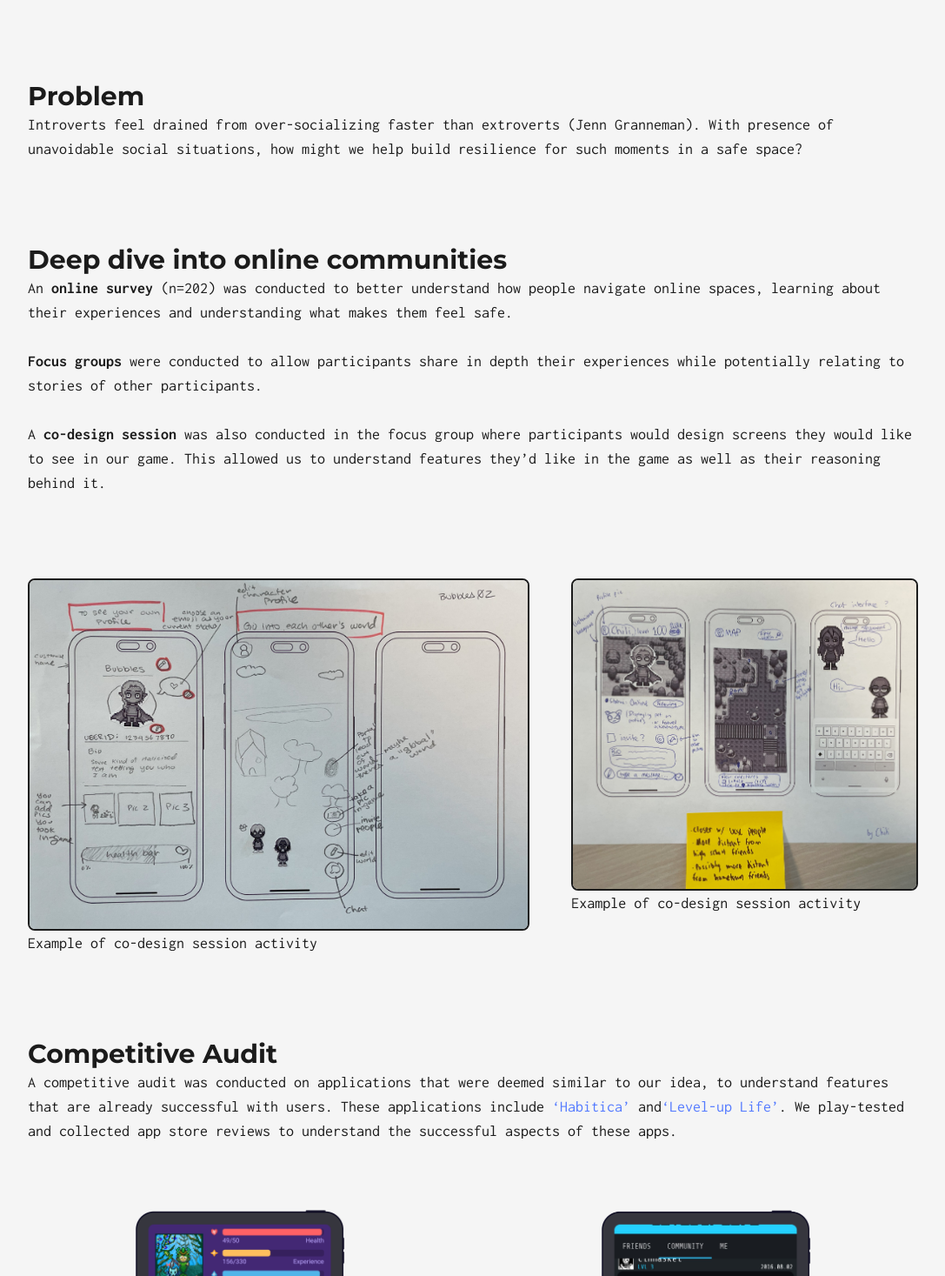
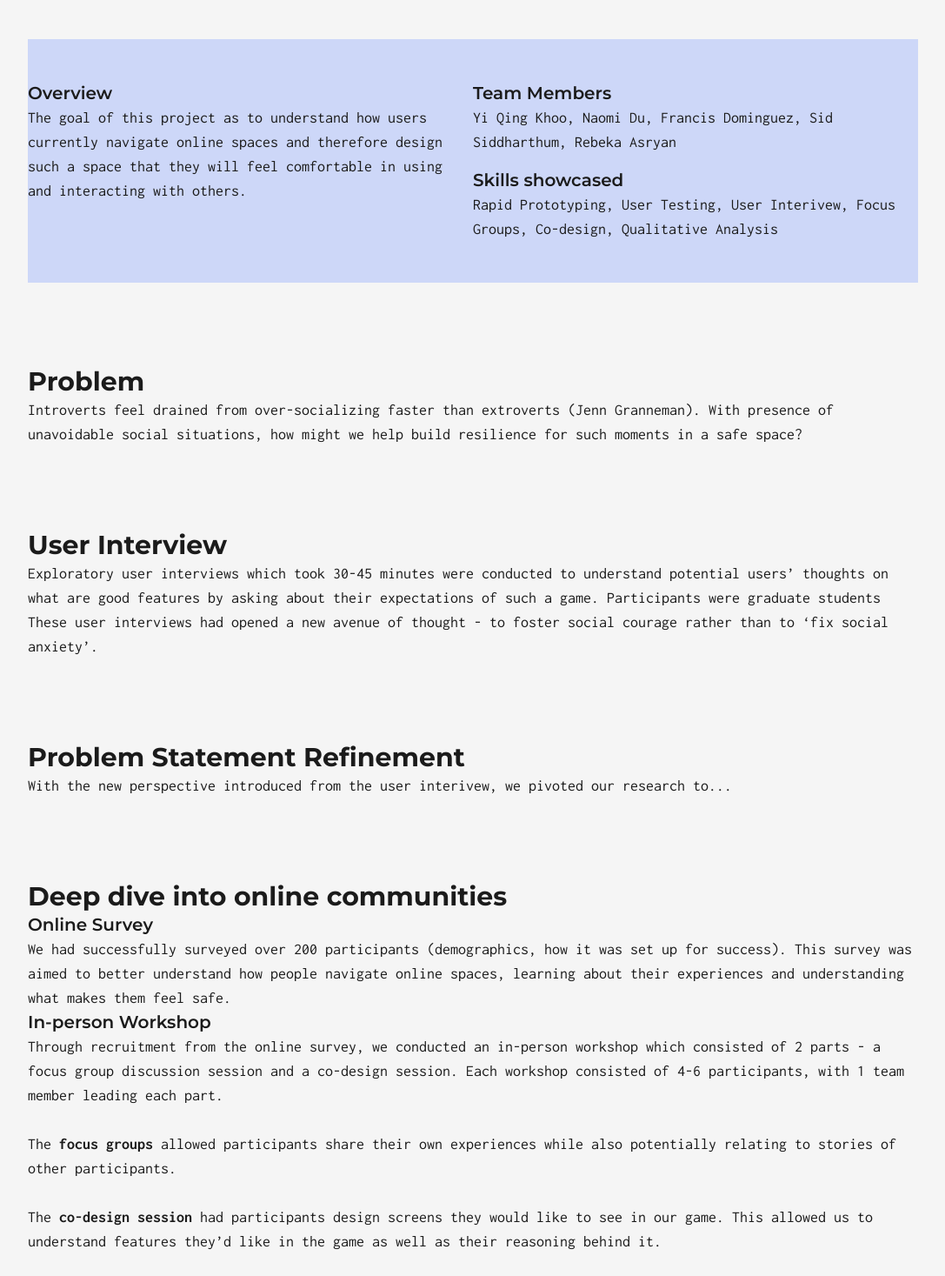
Before and after one commit to YiQingK/portfolio, a Next.js app: page /works/socialhero in a window 1280 px wide. Shown: the part 343-1810 px from the top of the page at 87% size, without its empty margins (96-1183 px from the left). Built offline with nearby package versions, Linux system fonts and the light colour scheme.

Commit message:
moved socialhero into 1, made some changes from feedback

```diff
--- a/src/components/Projects.js
+++ b/src/components/Projects.js
@@ -1,10 +1,6 @@
 import React from "react";
-import Head from "next/head";
-import Layout from "@/components/Layout";
-import AnimatedText from "@/components/AnimatedText";
 import Link from "next/link";
 import Image from "next/image";
-import { GithubIcon } from "@/components/Icons";
 import project1 from "../../public/images/work/h2games.jpg";
 import WSpic from "../../public/images/wspic.jpg";
 import socialheropic from "../../public/images/socialheropic.png";
@@ -150,11 +146,10 @@ const Projects = () => {
 	return (
 		<div className="grid grid-cols-12 gap-24 gap-y-24 xl:gap-x-16 lg:gap-x-8 md:gap-y-16 sm:gap-x-0">
 			<div className="col-span-6 md:col-span-12 ">
-				<Project2
+				<Project
 					title="Social Hero: Understanding and designing a virtual space"
 					img={socialheropic}
-					link1="/works/socialhero"
-					link2="/works/socialhero_p2"
+					link="/works/socialhero"
 					type="UI UX Research and Design Project"
 					summary="Ongoing research project that seeks to understand how a virtual playful environment can foster social interactions which we dubbed 'Social Hero'."
 				/>
--- a/src/pages/works/socialhero.js
+++ b/src/pages/works/socialhero.js
@@ -8,12 +8,18 @@ import leveluplifepic from "../../../public/images/leveluplife.png";
 import codesign1 from "../../../public/images/codesign1.jpg";
 import codesign2 from "../../../public/images/codesign2.jpg";
 import venndiagram from "public/images/Venn.png";
+import wireframe from "public/images/socialhero_wireframe.png";
+import landingpage from "public/images/landingpage_phone.png";
+import tavern1 from "public/images/tavern_phone.png";
+import tavern2 from "public/images/tavernexpanded_phone.png";
+import profile from "public/images/profile_phone.png";
+import academy from "public/images/academy_phone.png";
 
 const socialhero = () => {
 	return (
 		<>
 			<Head>
-				<title> Yi Qing | Social Hero Research</title>
+				<title> Yi Qing | Social Hero</title>
 				<meta name="description" content="description"></meta>
 			</Head>
 			<main className="flex w-full flex-col items-center justify-center text-dark min-h-screen dark:text-light">
@@ -24,7 +30,27 @@ const socialhero = () => {
 						<div id="title" className="col-span-12">
 							<h1>Social Hero</h1>
 							<h2>Fostering socialization through mobile games</h2>
+							<div className="mt-12 w-full flex py-12 md:flex-col md:text-center bg-primary bg-opacity-25">
+								<div className="w-[50%] md:w-full md:px-4">
+									<h4>Overview</h4>
+									<p>
+										The goal of this project as to understand how users currently navigate online
+										spaces and therefore design such a space that they will feel comfortable in
+										using and interacting with others.
+									</p>
+								</div>
+								<div className="w-[50%] md:w-full md:mt-12 md:px-4">
+									<h4>Team Members</h4>
+									<p>Yi Qing Khoo, Naomi Du, Francis Dominguez, Sid Siddharthum, Rebeka Asryan</p>
+									<h4 className="mt-4 md:mt-12">Skills showcased</h4>
+									<p>
+										Rapid Prototyping, User Testing, User Interivew, Focus Groups, Co-design,
+										Qualitative Analysis
+									</p>
+								</div>
+							</div>
 						</div>
+
 						<div id="problem" className="col-span-12">
 							<h3 className="font-bold">Problem</h3>
 							<p>
@@ -33,20 +59,42 @@ const socialhero = () => {
 								such moments in a safe space?
 							</p>
 						</div>
+						<div id="userinterview" className="col-span-12">
+							<h3 className="font-bold">User Interview</h3>
+							<p>
+								Exploratory user interviews which took 30-45 minutes were conducted to understand
+								potential users’ thoughts on what are good features by asking about their expectations
+								of such a game. Participants were graduate students These user interviews had opened a
+								new avenue of thought - to foster social courage rather than to ‘fix social anxiety’.
+							</p>
+						</div>
+						<div id="refinement" className="col-span-12">
+							<h3 className="font-bold">Problem Statement Refinement</h3>
+							<p>
+								With the new perspective introduced from the user interivew, we pivoted our research
+								to...
+							</p>
+						</div>
 						<div id="deepdive" className="col-span-12">
 							<h3 className="font-bold">Deep dive into online communities</h3>
+							<h4>Online Survey</h4>
 							<p>
-								An <span className="font-bold">online survey</span> (n=202) was conducted to better
-								understand how people navigate online spaces, learning about their experiences and
-								understanding what makes them feel safe.
+								We had successfully surveyed over 200 participants (demographics, how it was set up for
+								success). This survey was aimed to better understand how people navigate online spaces,
+								learning about their experiences and understanding what makes them feel safe.
+							</p>
+							<h4>In-person Workshop</h4>
+							<p>
+								Through recruitment from the online survey, we conducted an in-person workshop which
+								consisted of 2 parts - a focus group discussion session and a co-design session. Each
+								workshop consisted of 4-6 participants, with 1 team member leading each part.
 								<br /> <br />
-								<span className="font-bold">Focus groups</span> were conducted to allow participants
-								share in depth their experiences while potentially relating to stories of other
-								participants.
-								<br /> <br />A <span className="font-bold">co-design session</span> was also conducted
-								in the focus group where participants would design screens they would like to see in our
-								game. This allowed us to understand features they’d like in the game as well as their
-								reasoning behind it.
+								The <span className="font-bold">focus groups</span> allowed participants share their own
+								experiences while also potentially relating to stories of other participants.
+								<br /> <br />
+								The <span className="font-bold">co-design session</span> had participants design screens
+								they would like to see in our game. This allowed us to understand features they’d like
+								in the game as well as their reasoning behind it.
 							</p>
 						</div>
 						<div className="col-span-7 md:col-span-12">
@@ -78,15 +126,7 @@ const socialhero = () => {
 								</div>
 							</div>
 						</div>
-						<div id="research" className="col-span-12">
-							<h3 className="font-bold">User Interview</h3>
-							<p>
-								User interviews were conducted to understand potential users’ thoughts on what are good
-								features by asking about their expectations of such a game. These user interviews had
-								opened a new avenue of thought - to foster social courage rather than to ‘fix social
-								anxiety’.
-							</p>
-						</div>
+
 						<div id="findings" className="col-span-12">
 							<h3 className="font-bold">Research Findings and Features</h3>
 							<h4>
@@ -94,32 +134,39 @@ const socialhero = () => {
 								created.
 							</h4>
 							<div className="flex mt-12 gap-12 md:flex-col">
-								<div className="w-[50%] md:w-full text-center border-2 border-dark rounded-2xl p-2 dark:border-light">
-									<h5 className=" underline underline-offset-4">Community</h5>
+								<div className="w-[50%] md:w-full border-2 border-dark rounded-2xl p-2 dark:border-light">
+									<h5 className=" underline underline-offset-4 text-primary dark:text-primaryDark">
+										Community
+									</h5>
 									<p>Need for human connection</p>
 									<p>Collaboration between users</p>
 								</div>
-								<div className="w-[50%] md:w-full text-center border-2 border-dark rounded-2xl p-2 dark:border-light">
-									<h5 className=" underline underline-offset-4">Safety</h5>
+								<div className="w-[50%] md:w-full border-2 border-dark rounded-2xl p-2 dark:border-light">
+									<h5 className=" underline underline-offset-4 text-primary dark:text-primaryDar">
+										Safety
+									</h5>
 									<p>Control of who they are interacting with</p>
 									<p>Control of who can see their information</p>
 								</div>
 							</div>
 							<div className="flex mt-12 gap-12 md:flex-col">
-								<div className="w-[50%] md:w-full text-center border-2 border-dark rounded-2xl p-2 dark:border-light">
-									<h5 className=" underline underline-offset-4">Aesthetics</h5>
+								<div className="w-[50%] md:w-full border-2 border-dark rounded-2xl p-2 dark:border-light">
+									<h5 className=" underline underline-offset-4 text-primary dark:text-primaryDar">
+										Aesthetics
+									</h5>
 									<p>Reminiscent and colorful 8-bit art style</p>
 									<p>World style differing from real life (Escapism)</p>
 								</div>
-								<div className="w-[50%] md:w-full text-center border-2 border-dark rounded-2xl p-2 dark:border-light">
-									<h5 className=" underline underline-offset-4">User</h5>
+								<div className="w-[50%] md:w-full border-2 border-dark rounded-2xl p-2 dark:border-light">
+									<h5 className=" underline underline-offset-4 text-primary dark:text-primaryDar">
+										User
+									</h5>
 									<p>Ability to express themselves</p>
 									<p>Having a sense of accomplishment</p>
 								</div>
 							</div>
 						</div>
-
-						<div className="col-span-12">
+						<div id="brainstorming" className="col-span-12">
 							<ul className="list-disc marker:text-primary">
 								<h3 className="font-bold">Brainstorming</h3>
 							</ul>
@@ -132,9 +179,8 @@ const socialhero = () => {
 								className=" w-auto max-h-[500px] rounded-lg border-2 border-solid border-dark p-4"
 							/>
 						</div>
-						<div className="col-span-12">
-							<h3 className="font-bold">Features</h3>
-							<h4>After further development of some ideas, we decided on the following features:</h4>
+						<div id="Finalized Features" className="col-span-12">
+							<h3>Finalized Features</h3>
 							<ul className="list-disc">
 								<li className="list-item">
 									Separated spaces for close friends and all players with the option to be set
@@ -152,7 +198,39 @@ const socialhero = () => {
 									currency earned through tasks
 								</li>
 							</ul>
-							<h4>App creation of mobile game interactive prototype coming soon</h4>
+						</div>
+						<div id="wireframe" className="col-span-12">
+							<h3 className="mt-4">Wireframe</h3>
+							<Image src={wireframe} className="w-auto max-h-[700px] m-auto" />
+						</div>
+						<div id="usability" className="col-span-12">
+							<h3 className="mt-4">Usability Testing</h3>
+							<p></p>
+						</div>
+						<div id="hifiprototype" className="col-span-12">
+							<h3 className="mt-4">High Fidelity Design</h3>
+							<h4>Landing Page</h4>
+							<p>The guide was added to help first time users better navigate the application.</p>
+							<Image src={landingpage} className="w-auto max-h-[700px] m-auto" />
+							<h4>Profile</h4>
+							<p>
+								Profile screen allows users to showcase their progress/achievements and customize their
+								avatar, display name and biography.
+							</p>
+							<Image src={profile} className="w-auto max-h-[700px] m-auto" />
+							<h4>Tavern (Online Forum)</h4>
+							<p>
+								Tavern was created as a place for all users to interact. Posts can be sorted and
+								filtered accordingly and can be anonymized as well.
+							</p>
+							<div className="flex md:flex-col">
+								<Image src={tavern1} className="w-auto max-h-[700px] m-auto" />
+								<Image src={tavern2} className="w-auto max-h-[700px] m-auto" />
+							</div>
+
+							<h4>Academy Log</h4>
+							<p>Academy log showcases achievements and tasks-related posts with in-game friends only.</p>
+							<Image src={academy} className="w-auto max-h-[700px] m-auto" />
 						</div>
 					</div>
 				</Layout>
```
Also changed, not shown: src/components/Layout.js (+7 -6 lines).
